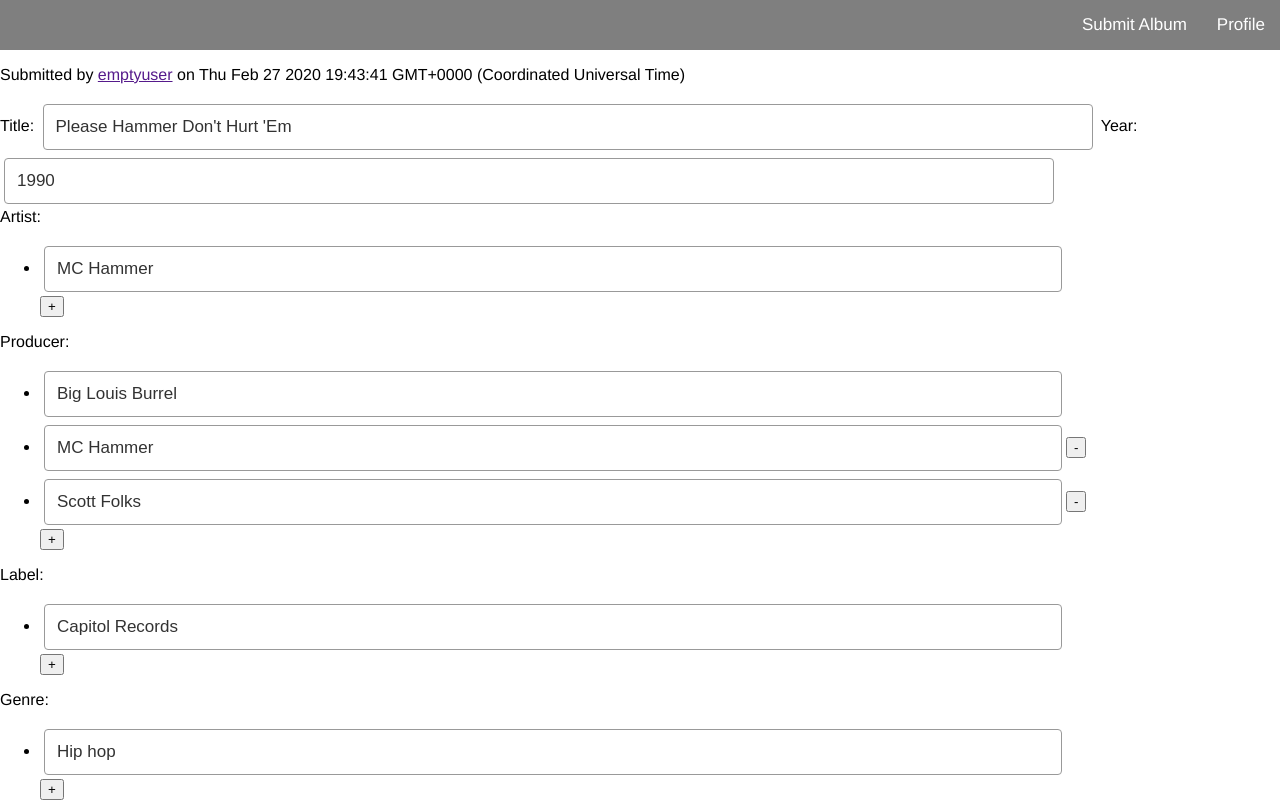
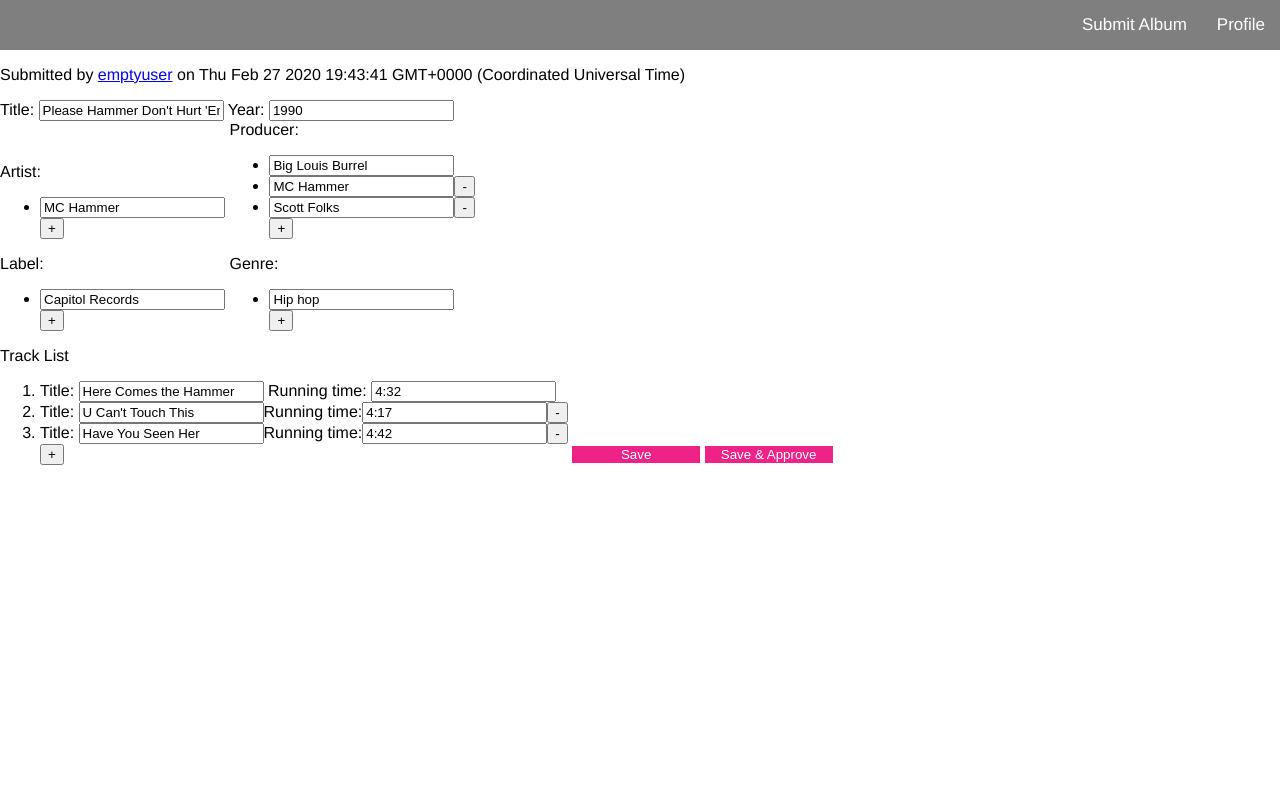
Before and after one commit to NoteWorthy-Team/NoteWorthy, a plain HTML site: page admin/admin-album-editor1.html in a window 1280 px wide. Shown: the top 804 px of the page. Drawn offline with Linux system fonts and the light colour scheme.

Commit message:
Adjusted styles of admin pages.

```diff
--- a/admin/AlbumEditor0.js
+++ b/admin/AlbumEditor0.js
@@ -94,7 +94,7 @@
     const newLi = document.createElement("li");
     newLi.className = "trackContainer";
     const titleLabel = document.createElement("label");
-    const titleLabelText = document.createTextNode("Title:");
+    const titleLabelText = document.createTextNode("Title: ");
     titleLabel.appendChild(titleLabelText);
     const titleInput = document.createElement("input")
     titleInput.type = "text";
--- a/admin/AlbumEditor1.js
+++ b/admin/AlbumEditor1.js
@@ -47,6 +47,7 @@
     album = getAlbumData();
     const submitterNameText = document.createTextNode(album.submitter.name);
     submitterNameLink.appendChild(submitterNameText);
+    submitterNameLink.href='../users/user_veiwable_' + album.submitter.userid +'.html'
     const submissionDateText = document.createTextNode(album.submissionDate);
     submissionDateSpan.appendChild(submissionDateText);
     populateTitleField(album);
@@ -93,7 +94,7 @@
     const newLi = document.createElement("li");
     newLi.className = "trackContainer";
     const titleLabel = document.createElement("label");
-    const titleLabelText = document.createTextNode("Title:");
+    const titleLabelText = document.createTextNode("Title: ");
     titleLabel.appendChild(titleLabelText);
     const titleInput = document.createElement("input")
     titleInput.type = "text";
--- a/admin/admin-album-editor1.html
+++ b/admin/admin-album-editor1.html
@@ -15,11 +15,14 @@
         <p id="submissionInfo">Submitted by <a id="submitterName" href=""></a> on <span id="submissionDate"></span></p>
     </section>
     <form autocomplete="off" action="" method="POST">
+        <div>
         <label for="albumTitle">Title:</label>
         <input type="text" id="albumTitle">
         <label for="albumYear">Year:</label>
         <input type="text" id="albumYear">
-        <div id="artists">
+    </div>
+        <div>
+        <section id="artists">
             <label for="artistList">Artist:</label>
             <ul id="artistList">
                 <li class="inputContainer">
@@ -27,8 +30,8 @@
                 </li>
                 <button type="button" class="addInputButton" id="addArtistButton">+</button>
             </ul>
-        </div>
-        <div id="producers">
+        </section>
+        <section id="producers">
             <label for="producerList">Producer: </label>
             <ul id="producerList">
                 <li class="inputContainer">
@@ -36,8 +39,10 @@
                 </li>
                 <button type="button" class="addInputButton" id="addProducerButton">+</button>
             </ul>
-        </div>
-        <div id="albumLabels">
+        </section>
+    </div>
+    <div>
+        <section id="albumLabels">
             <label for="labelList">Label:</label>
             <ul id="labelList">
                 <li class="inputContainer">
@@ -45,8 +50,8 @@
                 </li>
                 <button type="button" class="addInputButton" id="addLabelButton">+</button>
             </ul>
-        </div>
-        <div id="genres">
+        </section>
+        <section id="genres">
             <label for="genreList">Genre:</label>
             <ul id="genreList">
                 <li class="inputContainer">
@@ -54,7 +59,9 @@
                 </li>
                 <button type="button" class="addInputButton" id="addGenreButton">+</button>
             </ul>
-        </div>
+        </section>
+    </div>
+        <section>
         <label for="albumTrackList">Track List</label>
         <ol id="albumTrackList">
             <li class="trackContainer">
@@ -65,6 +72,7 @@
             </li>
             <button type="button" id="addTrackButton">+</button>
         </ol>
+        </section>
 
         <input type="submit" value="Save">
         <input type="submit" value="Save & Approve">
--- a/admin/admin.css
+++ b/admin/admin.css
@@ -42,32 +42,12 @@
     height: 200px;
     margin: 10px;
 }
-
-.login-form {
-    float: left;
-    margin: 10px;
-    position: relative;
-    min-width: 160px;
-    width: 20%;
-    text-align: center;
-    border-radius: 5px;
-    background: rgba(242, 242, 242, 0.6);
-    padding: 20px;
+section {
+    display: inline-block;
 }
 
-input {
-    opacity: 1;
-    width: 80%;
-    min-width: 75px;
-    padding: 12px;
-    border: solid 1px gray;
-    border-radius: 4px;
-    margin: 4px;
-    opacity: 0.8;
-    display: inline-block;
-    vertical-align: middle;
-    font-size: 17px;
-    line-height: 20px;
+ul {
+
 }
 
 /*style submit button, will change colours to match colour scheme*/
```
Also changed, not shown: admin/admin-album-editor0.html (+16 -8 lines), admin/admin-dashboard.html (+1 -1 lines).
